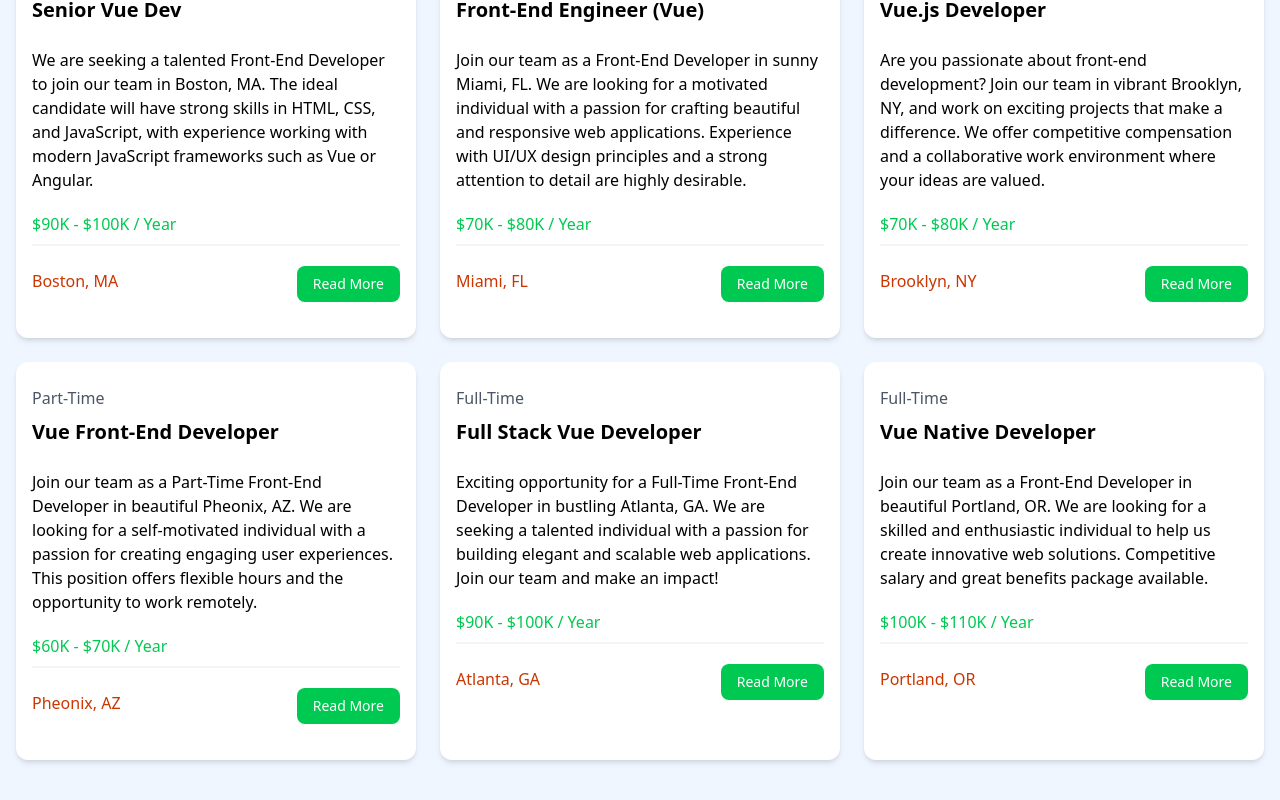
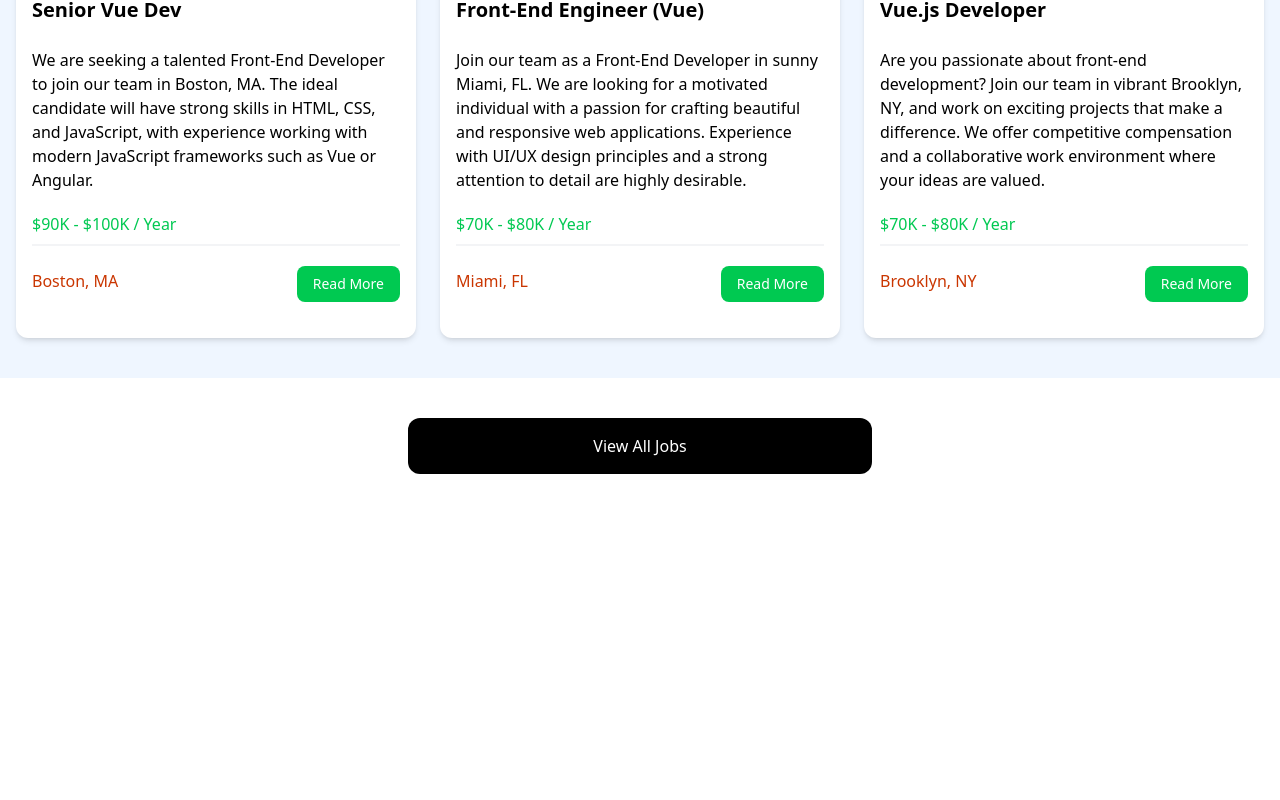
Before and after one commit to noroon/vue-project, a Vue app: page / in a window 1280 px wide. Shown: the part 769-1569 px from the top of the page. After the commit the page ends 1283 px from the top, so only its background shows below. Built offline with nearby package versions, Linux system fonts and the light colour scheme.

Commit message:
feat(JobListings): add limit and 'show all' button

```diff
--- a/src/App.vue
+++ b/src/App.vue
@@ -9,5 +9,5 @@ import JobListings from './components/JobListings.vue'
   <AppNavbar />
   <AppHero />
   <HomeCards />
-  <JobListings />
+  <JobListings :limit="3" :showButton="true" />
 </template>
--- a/src/components/JobListings.vue
+++ b/src/components/JobListings.vue
@@ -6,13 +6,16 @@ import type { Job } from '@/types/job'
 
 interface Props {
   jobs?: Job[]
+  limit: number
+  showButton: boolean
 }
 
 const props = withDefaults(defineProps<Props>(), {
   jobs: () => jobData.jobs,
+  showButton: false,
 })
 
-const { jobs } = toRefs(props)
+const { jobs, limit } = toRefs(props)
 </script>
 
 <template>
@@ -20,8 +23,16 @@ const { jobs } = toRefs(props)
     <div class="container-xl lg:container m-auto">
       <h2 class="text-3xl font-bold text-green-500 mb-6 text-center">Browse Jobs</h2>
       <div class="grid grid-cols-1 md:grid-cols-3 gap-6">
-        <JobCard v-for="job in jobs" :key="job.id" :job="job" />
+        <JobCard v-for="job in jobs.slice(0, limit || jobs.length)" :key="job.id" :job="job" />
       </div>
     </div>
   </section>
+
+  <section v-if="showButton" class="m-auto max-w-lg my-10 px-6">
+    <a
+      href="/jobs"
+      class="block bg-black text-white text-center py-4 px-6 rounded-xl hover:bg-gray-700"
+      >View All Jobs</a
+    >
+  </section>
 </template>
```
